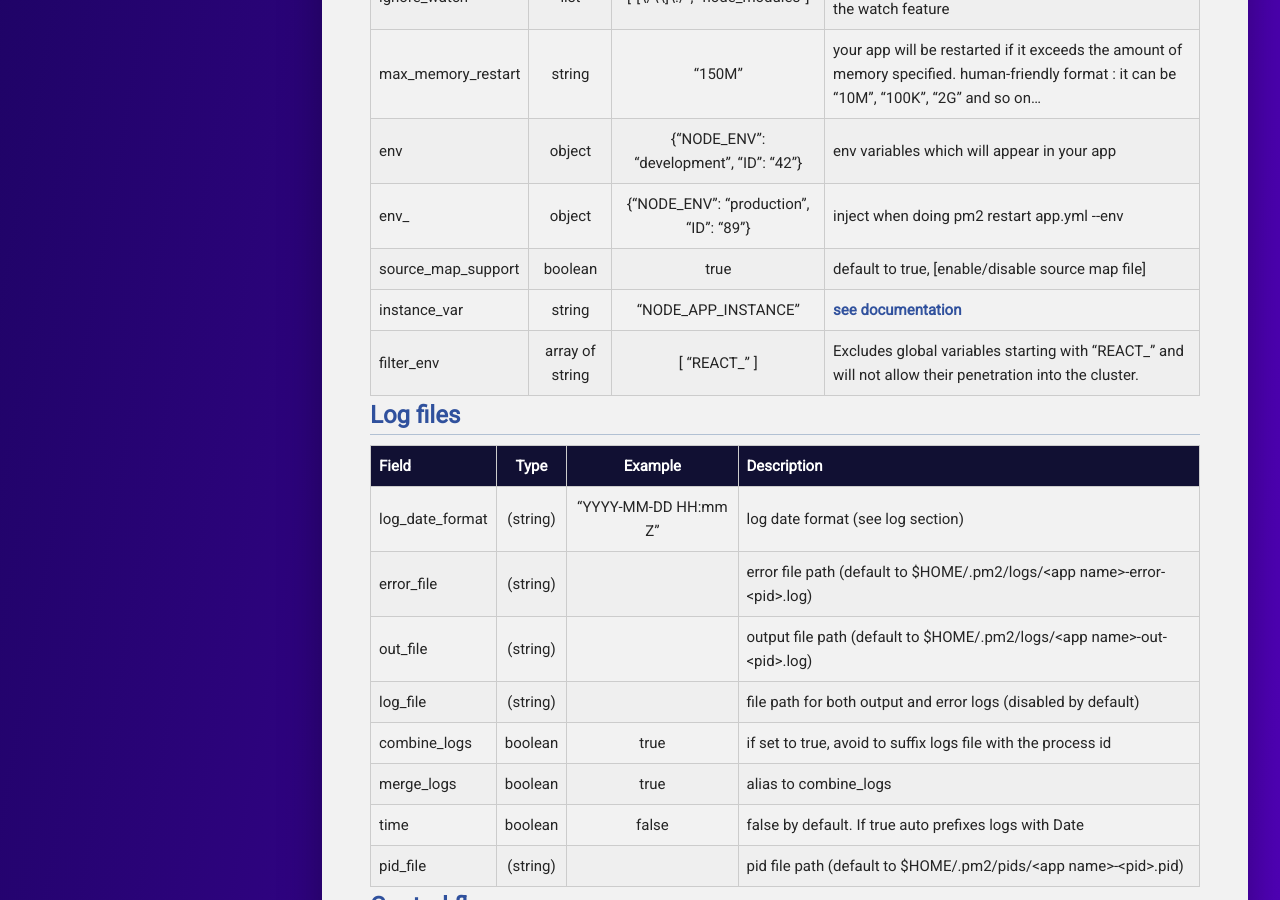
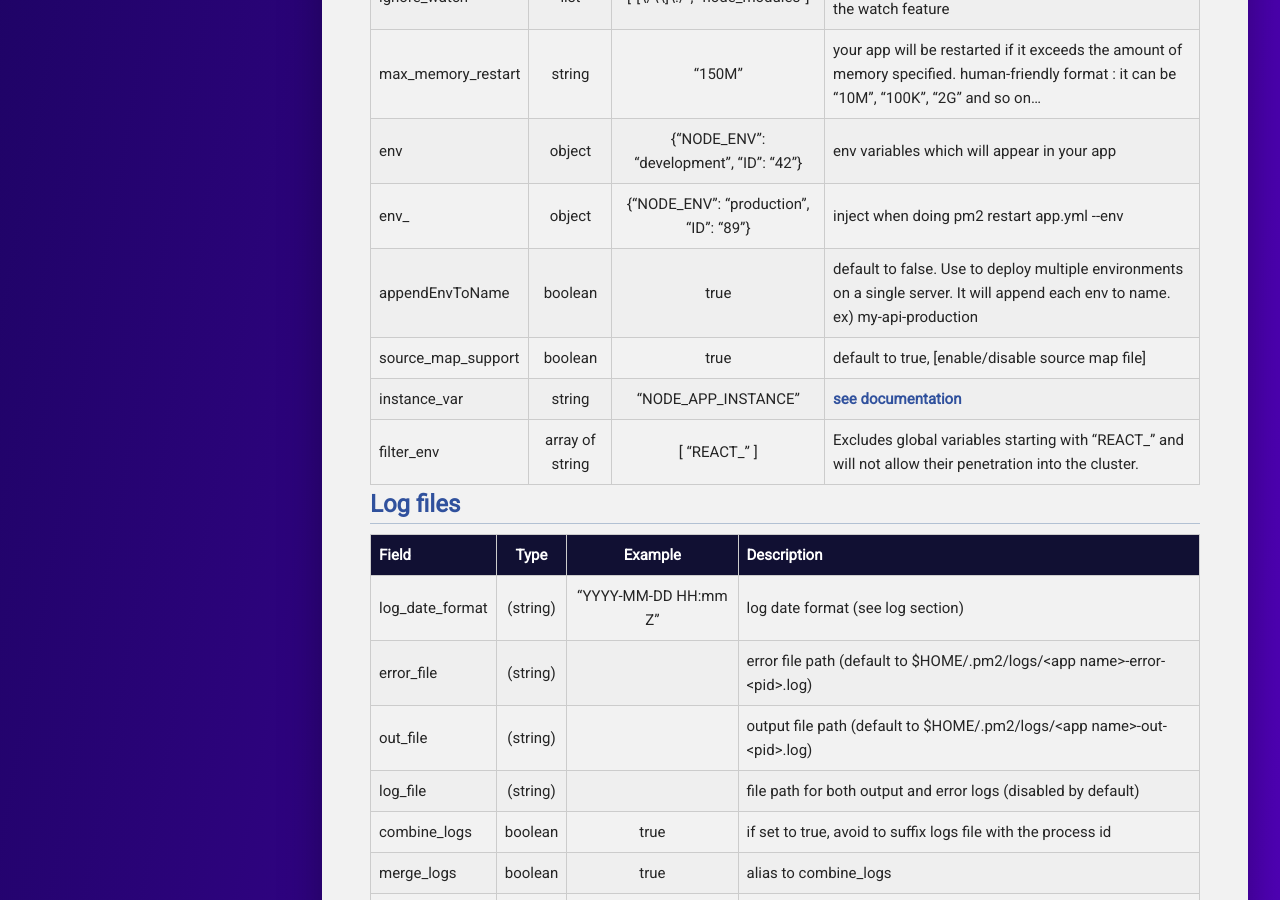
Before and after one commit to pm2-hive/pm2-hive.github.io, a Jekyll site: the page built from docs/features/app-declaration.md, in a window 1280 px wide and 900 px high, scrolled down 2907 px. Built offline with Jekyll 4.4.1, drawn with Linux system fonts in a browser that asks for light colours; comment, search, counter and statistics services are not loaded.

Commit message:
Update app-declaration.md

```diff
--- a/docs/features/app-declaration.md
+++ b/docs/features/app-declaration.md
@@ -123,6 +123,7 @@ Application behavior and configuration can be fine-tuned with the following attr
 | max_memory_restart |  string |  "150M" |  your app will be restarted if it exceeds the amount of memory specified. human-friendly format : it can be "10M", "100K", "2G" and so on... |
 | env |  object |   {"NODE_ENV": "development", "ID": "42"}  | env variables which will appear in your app |
 | env_<ENV_NAME> |  object |   {"NODE_ENV": "production", "ID": "89"}  | inject <ENV_NAME> when doing pm2 restart app.yml --env <ENV_NAME>|
+| appendEnvToName | boolean | true | default to false. Use to deploy multiple environments on a single server. It will append each env to name. ex) my-api-production |
 | source_map_support | boolean |  true | default to true, [enable/disable source map file]
 | instance_var | string | "NODE_APP_INSTANCE" | [see documentation](http://pm2.keymetrics.io/docs/usage/environment/#specific-environment-variables)|
 | filter_env | array of string | [ "REACT_" ] | Excludes global variables starting with "REACT_" and will not allow their penetration into the cluster. |
```
